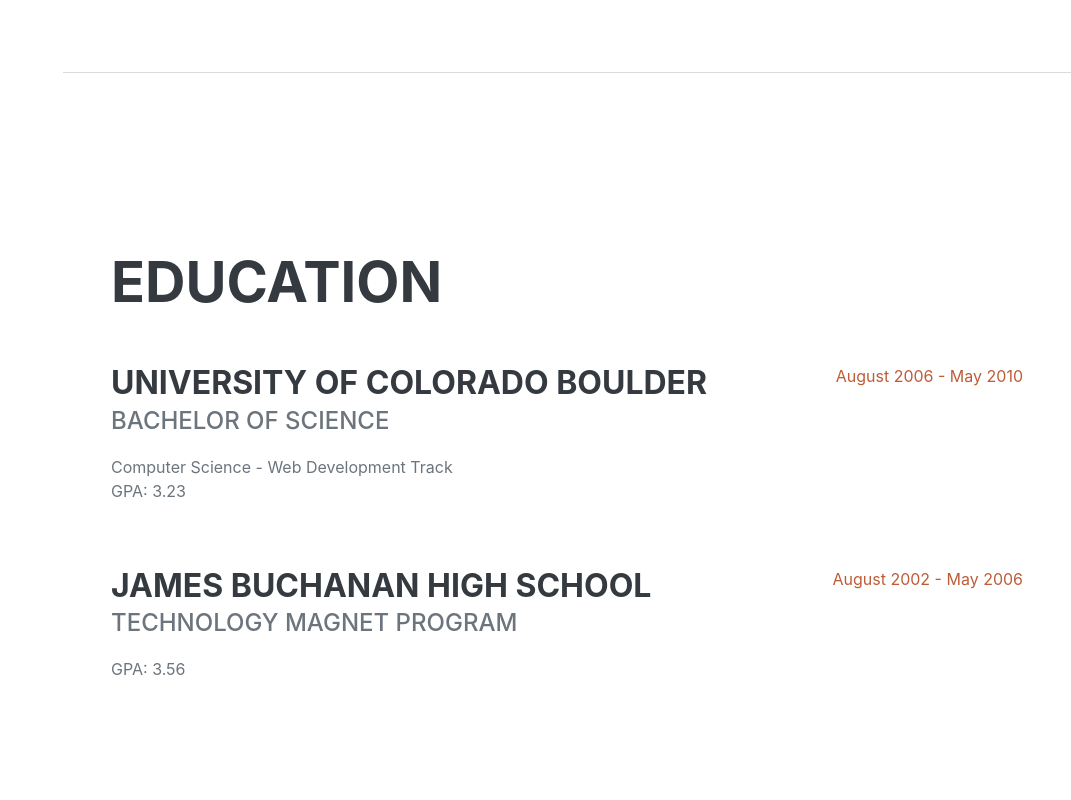
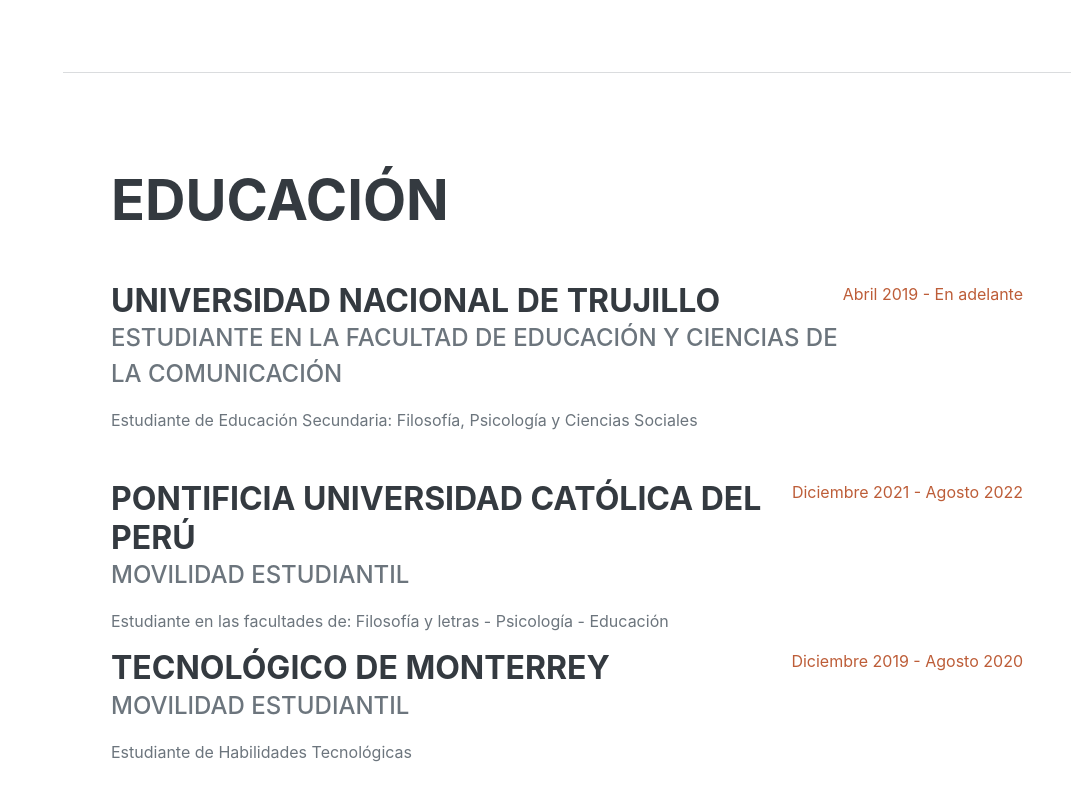
Before and after one commit to Ricardos34/CURRICULO-VITAE, a plain HTML site: page index.html in a window 1280 px wide. Shown: the part 1864-2664 px from the top of the page, without its empty margins (209-1280 px from the left). Drawn offline with nearby package versions, Linux system fonts and the light colour scheme; a web font is replaced by a local one.

Commit message:
Update index.html

```diff
--- a/index.html
+++ b/index.html
@@ -95,26 +95,33 @@
                 </div>
             </section>
             <hr class="m-0" />
-            <!-- Education-->
-            <section class="resume-section" id="education">
+            <!-- Educación-->
+            <section class="resume-section" id="Educación">
                 <div class="resume-section-content">
-                    <h2 class="mb-5">Education</h2>
+                    <h2 class="mb-5">Educación</h2>
                     <div class="d-flex flex-column flex-md-row justify-content-between mb-5">
                         <div class="flex-grow-1">
-                            <h3 class="mb-0">University of Colorado Boulder</h3>
-                            <div class="subheading mb-3">Bachelor of Science</div>
-                            <div>Computer Science - Web Development Track</div>
-                            <p>GPA: 3.23</p>
+                            <h3 class="mb-0">UNIVERSIDAD NACIONAL DE TRUJILLO</h3>
+                            <div class="subheading mb-3">Estudiante en la Facultad de Educación y Ciencias de la Comunicación</div>
+                            <div>Estudiante de Educación Secundaria: Filosofía, Psicología y Ciencias Sociales</div>
                         </div>
-                        <div class="flex-shrink-0"><span class="text-primary">August 2006 - May 2010</span></div>
+                        <div class="flex-shrink-0"><span class="text-primary">Abril 2019 - En adelante</span></div>
                     </div>
                     <div class="d-flex flex-column flex-md-row justify-content-between">
                         <div class="flex-grow-1">
-                            <h3 class="mb-0">James Buchanan High School</h3>
-                            <div class="subheading mb-3">Technology Magnet Program</div>
-                            <p>GPA: 3.56</p>
+                            <h3 class="mb-0">Pontificia Universidad Católica del Perú</h3>
+                            <div class="subheading mb-3">Movilidad Estudiantil</div>
+                            <p>Estudiante en las facultades de: Filosofía y letras - Psicología - Educación</p>
                         </div>
-                        <div class="flex-shrink-0"><span class="text-primary">August 2002 - May 2006</span></div>
+                        <div class="flex-shrink-0"><span class="text-primary">Diciembre 2021 - Agosto 2022</span></div>
+                    </div>
+                    <div class="d-flex flex-column flex-md-row justify-content-between">
+                        <div class="flex-grow-1">
+                            <h3 class="mb-0">Tecnológico de Monterrey</h3>
+                            <div class="subheading mb-3">Movilidad Estudiantil</div>
+                            <p>Estudiante de Habilidades Tecnológicas</p>
+                        </div>
+                        <div class="flex-shrink-0"><span class="text-primary">Diciembre 2019 - Agosto 2020</span></div>
                     </div>
                 </div>
             </section>
```
